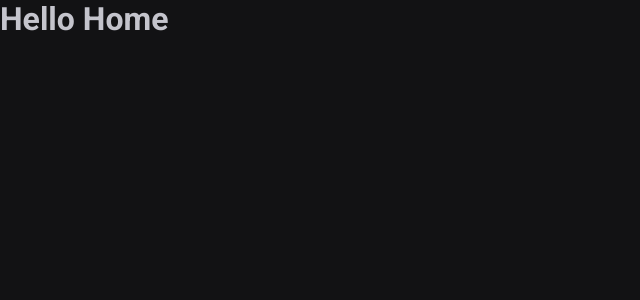
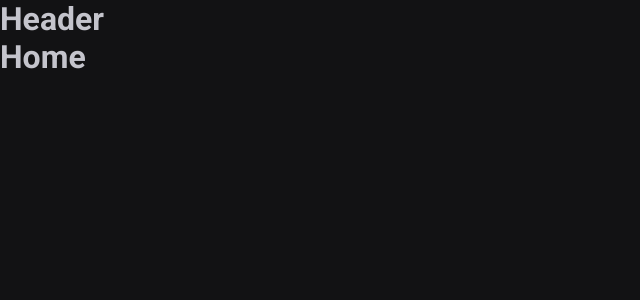
Before and after one commit to welitonwt/Timer, a React (Vite) app: page / in a window 1280 px wide. Shown: the top 300 px of the page, without its empty margins (0-640 px from the left). Built offline with nearby package versions, Linux system fonts and the light colour scheme.

Commit message:
layout rotes

```diff
--- a/src/App.tsx
+++ b/src/App.tsx
@@ -2,7 +2,7 @@
 import { defaultTheme } from './components/styles/themes/default'
 import { GlobalStyle } from './components/styles/global'
 
-import { Router } from './components/Router'
+import { Router } from './Router'
 import { BrowserRouter } from 'react-router-dom'
 
 export function App() {
--- /dev/null
+++ b/src/Router.tsx
@@ -0,0 +1,17 @@
+import { Routes, Route } from 'react-router-dom'
+import { Home } from './components/pages/Home'
+import { History } from './components/pages/History'
+import { Help } from './components/pages/Help'
+import { DefaultLayout } from './layouts/DefaultLayout'
+
+export function Router() {
+  return (
+    <Routes>
+      <Route path="/" element={<DefaultLayout />}>
+        <Route path="/" element={<Home />} />
+        <Route path="/history" element={<History />} />
+        <Route path="/help" element={<Help />} />
+      </Route>
+    </Routes>
+  )
+}
--- /dev/null
+++ b/src/components/Header.tsx
@@ -0,0 +1,7 @@
+export function Header() {
+  return (
+    <div>
+      <h1>Header</h1>
+    </div>
+  )
+}
--- a/src/components/Router.tsx
+++ /dev/null
@@ -1,14 +0,0 @@
-import { Routes, Route } from 'react-router-dom'
-import { Home } from './pages/Home'
-import { History } from './pages/History'
-import { Help } from './pages/Help'
-
-export function Router() {
-  return (
-    <Routes>
-      <Route path="/" element={<Home />} />
-      <Route path="/history" element={<History />} />
-      <Route path="/help" element={<Help />} />
-    </Routes>
-  )
-}
--- a/src/components/pages/Home.tsx
+++ b/src/components/pages/Home.tsx
@@ -1,3 +1,7 @@
 export function Home() {
-  return <h1>Hello Home</h1>
+  return (
+    <div>
+      <h1>Home</h1>
+    </div>
+  )
 }
--- /dev/null
+++ b/src/layouts/DefaultLayout.tsx
@@ -0,0 +1,11 @@
+import { Outlet } from 'react-router-dom'
+import { Header } from '../components/Header'
+
+export function DefaultLayout() {
+  return (
+    <div>
+      <Header />
+      <Outlet />
+    </div>
+  )
+}
```
